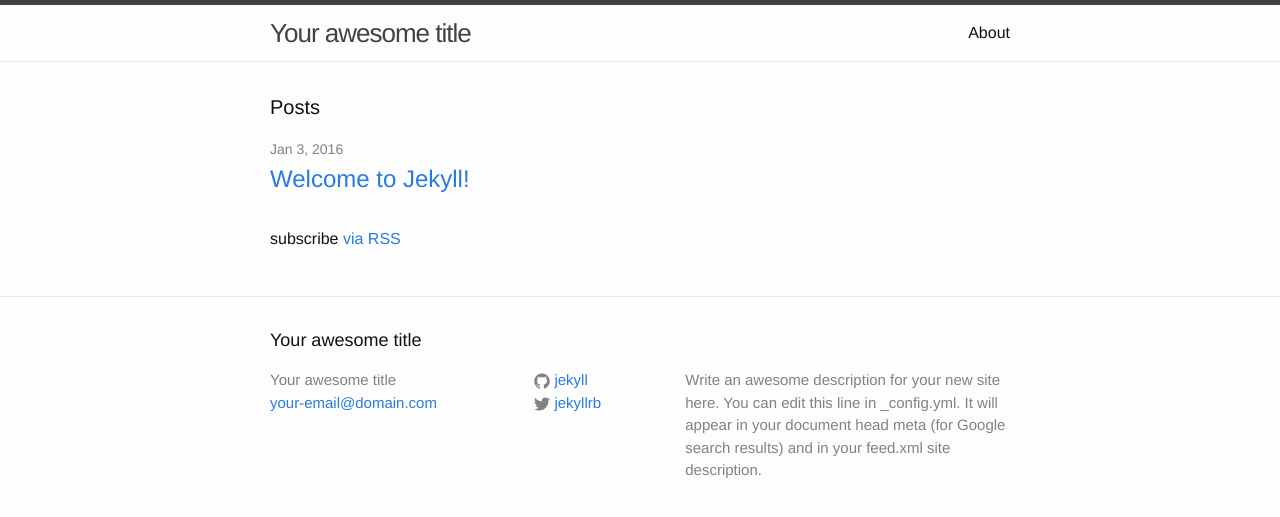
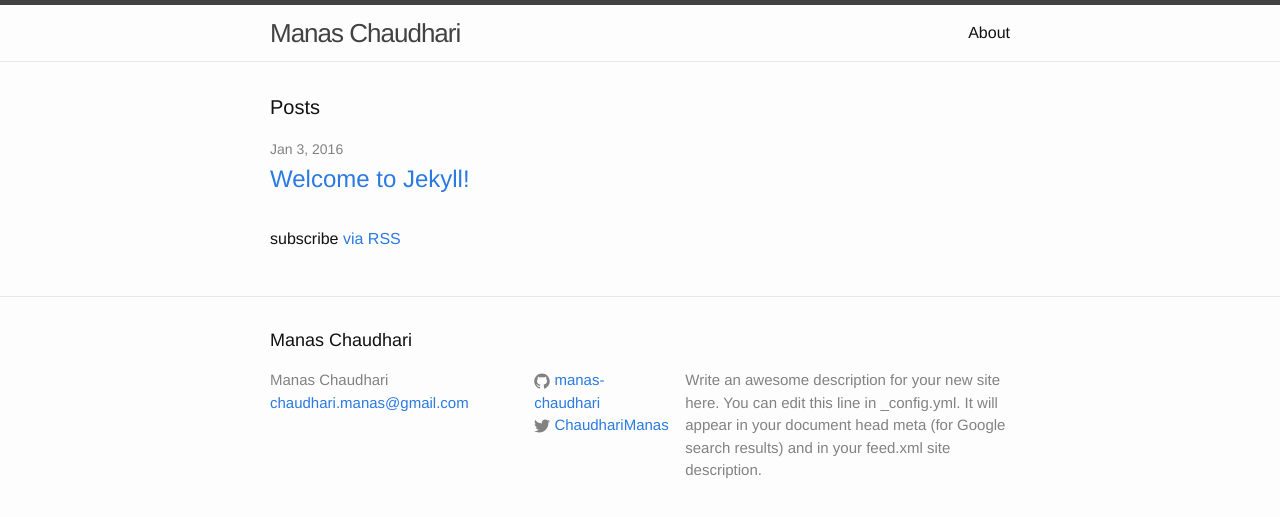
Before and after one commit to manas-chaudhari/manas-chaudhari.github.io, a Jekyll site: the page built from index.html, in a window 1280 px wide. Shown: the top 517 px of the page. Built offline with Jekyll 4.4.1, drawn with Linux system fonts in a browser that asks for light colours.

Commit message:
Update configuration

```diff
--- a/_config.yml
+++ b/_config.yml
@@ -1,14 +1,14 @@
 # Site settings
-title: Your awesome title
-email: your-email@domain.com
+title: Manas Chaudhari
+email: chaudhari.manas@gmail.com
 description: > # this means to ignore newlines until "baseurl:"
   Write an awesome description for your new site here. You can edit this
   line in _config.yml. It will appear in your document head meta (for
   Google search results) and in your feed.xml site description.
 baseurl: "" # the subpath of your site, e.g. /blog/
-url: "http://yourdomain.com" # the base hostname & protocol for your site
-twitter_username: jekyllrb
-github_username:  jekyll
+url: "https://manas-chaudhari.github.io" # the base hostname & protocol for your site
+twitter_username: ChaudhariManas
+github_username:  manas-chaudhari
 
 # Build settings
 markdown: kramdown
```
